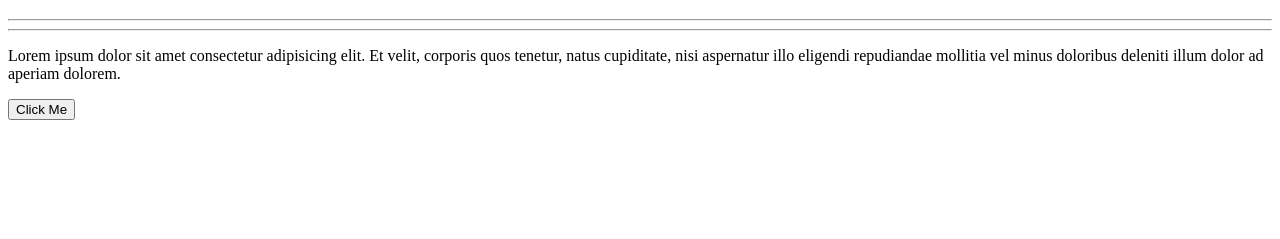
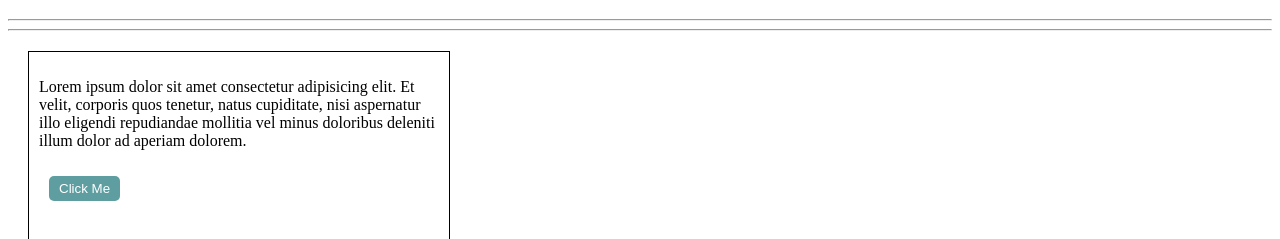
Before and after one commit to SuhasDhawale/icp-8-assignment-14, a plain HTML site: page index.html in a window 1280 px wide. Shown: the part 61-300 px from the top of the page. Drawn offline with Linux system fonts and the light colour scheme.

Commit message:
Added Button Style

```diff
--- a/index.html
+++ b/index.html
@@ -4,12 +4,29 @@
     <meta charset="UTF-8">
     <meta name="viewport" content="width=device-width, initial-scale=1.0">
     <title>Document</title>
+    <style>
+        .dom{
+            height: 200px;
+            width: 400px;
+            border: 1px solid black;
+            padding: 10px;
+            margin: 20px;
+        }
+        .btn{
+            color: white;
+            background-color: cadetblue;
+            border: none;
+            padding: 5px 10px;
+            margin: 10px;
+            border-radius: 5px;
+        }
+    </style>
 </head>
 <body>
     <h1>Assignment 14</h1>
     <hr><hr>
     <div class="dom">
-        <p>
+        <p class="para">
             Lorem ipsum dolor sit amet consectetur adipisicing elit. Et velit,
             corporis quos tenetur, natus cupiditate, nisi aspernatur illo eligendi
             repudiandae mollitia vel minus doloribus deleniti illum dolor ad aperiam dolorem.
```
